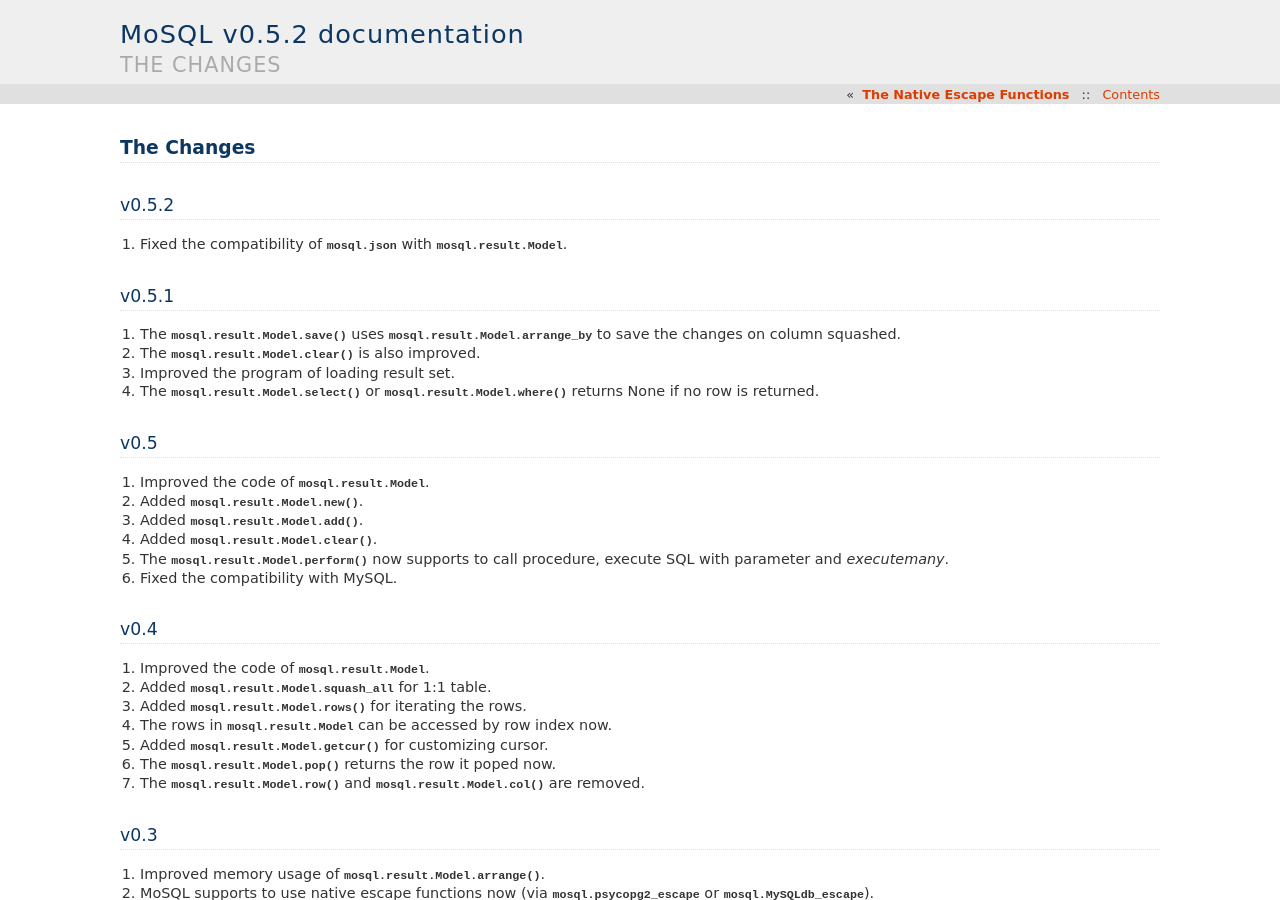
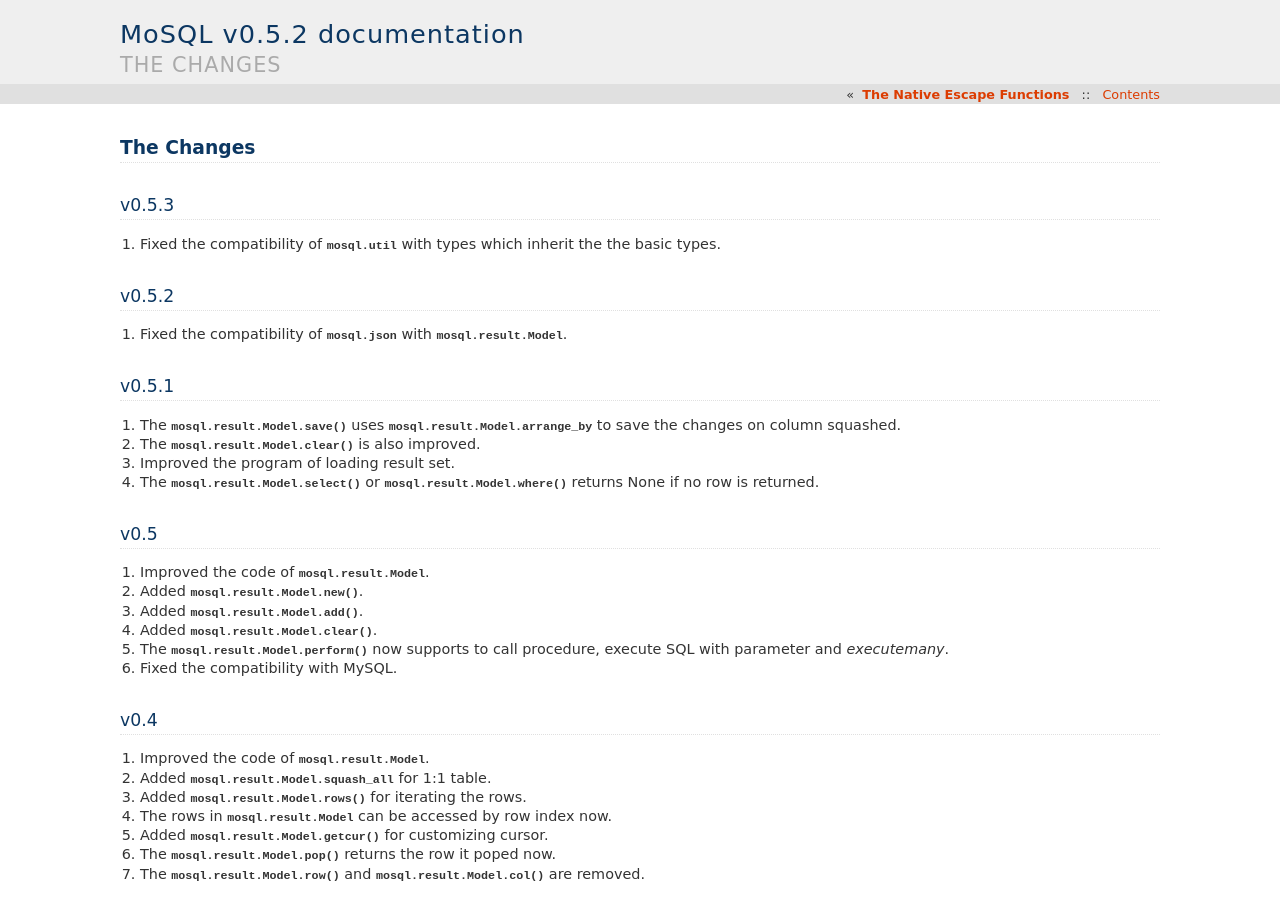
Before and after one commit to moskytw/mosql, a Sphinx documentation site: the page built from docs/changes.rst, in a window 1280 px wide and 900 px high. Built offline with Sphinx 7.4.7, drawn with Linux system fonts in a browser that asks for light colours.

Commit message:
updated changeds.rst

```diff
--- a/docs/changes.rst
+++ b/docs/changes.rst
@@ -1,6 +1,12 @@
 
 The Changes
 ===========
+
+v0.5.3
+------
+
+1. Fixed the compatibility of :mod:`mosql.util` with types which inherit the the
+   basic types.
 
 v0.5.2
 ------
```
